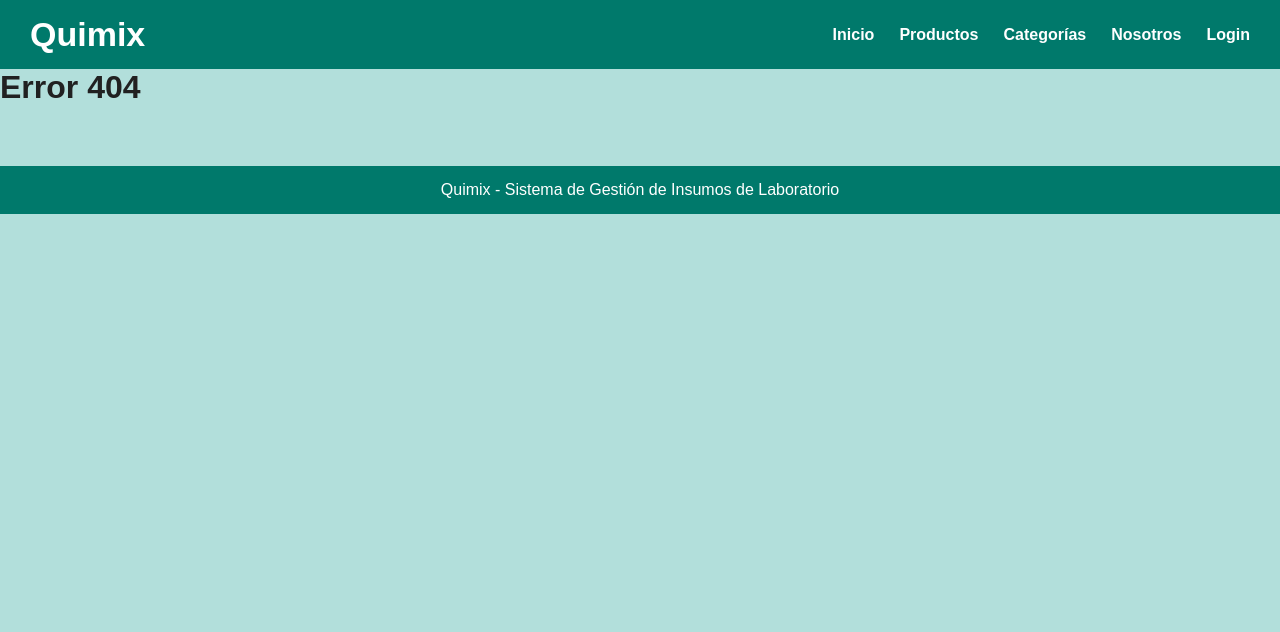
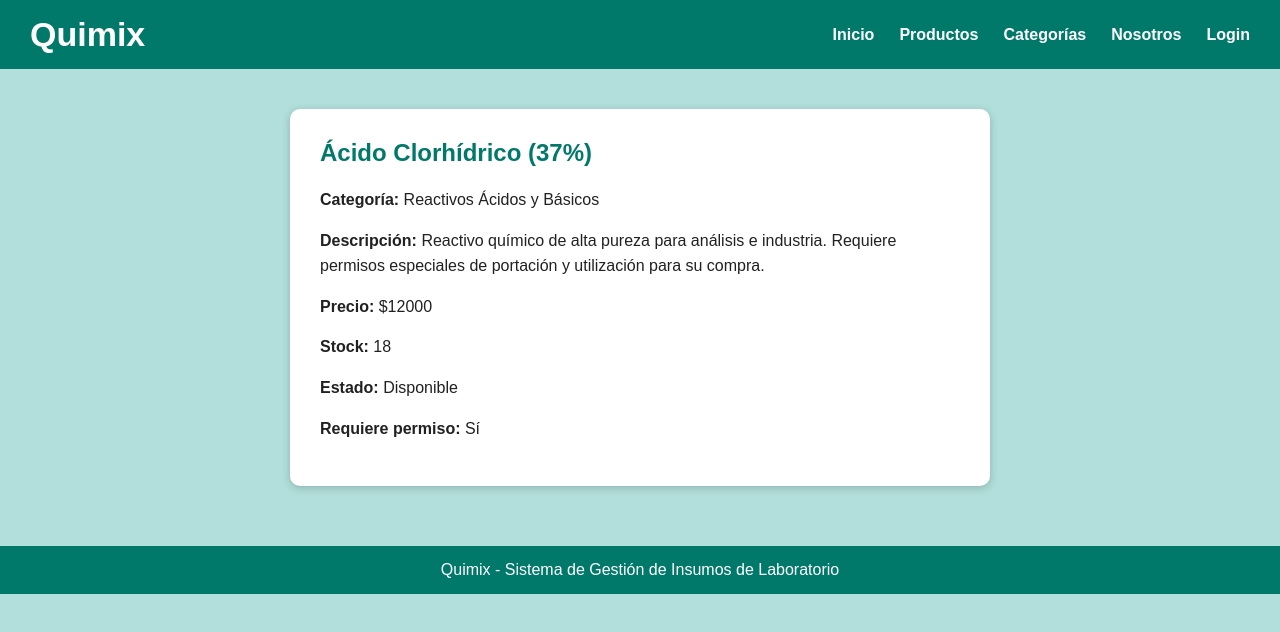
Before and after one commit to ana-d-30/parcial-2-react, a React (Vite) app: page /productos/1 in a window 1280 px wide. Before the commit this address had no page. Shown: the top 632 px of the page. Built offline with nearby package versions, Linux system fonts and the light colour scheme.

Commit message:
Agregar detalle de productos con useParams

```diff
--- a/src/App.jsx
+++ b/src/App.jsx
@@ -3,12 +3,15 @@ import { Routes, Route } from "react-router-dom";
 import Home from "./pages/Home";
 import Login from "./pages/Login";
 import Productos from "./pages/Productos";
+import DetalleProducto from "./pages/DetalleProducto";
 import Categorias from "./pages/Categorias";
 import Nosotros from "./pages/Nosotros";
 import NotFound from "./pages/NotFound";
 
 import Navbar from "./components/Navbar";
 import Footer from "./components/Footer";
+
+
 
 const App = () => {
     return (
@@ -19,6 +22,7 @@ const App = () => {
                 <Routes>
                     <Route path="/" element={<Home />} />
                     <Route path="/productos" element={<Productos />} />
+                    <Route path="/productos/:id" element={<DetalleProducto />} />
                     <Route path="/categorias" element={<Categorias />} />
                     <Route path="/nosotros" element={<Nosotros />} />
                     <Route path="/login" element={<Login />} />
--- a/src/components/ProductCard.jsx
+++ b/src/components/ProductCard.jsx
@@ -1,3 +1,4 @@
+import { Link } from "react-router-dom";
 import "../styles/productCard.css";
 
 const ProductCard = ({ producto }) => {
@@ -10,8 +11,6 @@ const ProductCard = ({ producto }) => {
                 <strong>Categoría:</strong> {producto.categoria}
             </p>
 
-            <p>{producto.descripcion}</p>
-
             <p>
                 <strong>Precio:</strong> ${producto.precio}
             </p>
@@ -20,14 +19,11 @@ const ProductCard = ({ producto }) => {
                 <strong>Stock:</strong> {producto.stock}
             </p>
 
-            <p>
-                <strong>Estado:</strong> {producto.estado}
-            </p>
-
-            <p>
-                <strong>Permiso:</strong>{" "}
-                {producto.requierePermiso ? "Sí" : "No"}
-            </p>
+            <Link to={`/productos/${producto.id}`}>
+                <button className="btn-detalle">
+                    Ver detalle
+                </button>
+            </Link>
 
         </div>
     );
--- /dev/null
+++ b/src/pages/DetalleProducto.jsx
@@ -0,0 +1,52 @@
+import { useParams } from "react-router-dom";
+import productos from "../data/productos.json";
+
+import "../styles/detalleProducto.css";
+
+const DetalleProducto = () => {
+
+    const { id } = useParams();
+
+    const producto = productos.find(
+        (producto) => producto.id == id
+    );
+
+    if (!producto) {
+        return <h2>Producto no encontrado</h2>;
+    }
+
+    return (
+        <section className="detalle-producto">
+
+            <h1>{producto.nombre}</h1>
+
+            <p>
+                <strong>Categoría:</strong> {producto.categoria}
+            </p>
+
+            <p>
+                <strong>Descripción:</strong> {producto.descripcion}
+            </p>
+
+            <p>
+                <strong>Precio:</strong> ${producto.precio}
+            </p>
+
+            <p>
+                <strong>Stock:</strong> {producto.stock}
+            </p>
+
+            <p>
+                <strong>Estado:</strong> {producto.estado}
+            </p>
+
+            <p>
+                <strong>Requiere permiso:</strong>{" "}
+                {producto.requierePermiso ? "Sí" : "No"}
+            </p>
+
+        </section>
+    );
+}
+
+export default DetalleProducto;
--- /dev/null
+++ b/src/styles/detalleProducto.css
@@ -0,0 +1,18 @@
+.detalle-producto{
+    width: 700px;
+    margin: 40px auto;
+    background-color: white;
+    padding: 30px;
+    border-radius: 10px;
+    box-shadow: 0px 2px 8px rgba(0,0,0,0.2);
+}
+
+.detalle-producto h1{
+    color: #00796B;
+    margin-bottom: 20px;
+}
+
+.detalle-producto p{
+    margin-bottom: 15px;
+    line-height: 1.6;
+}
--- a/src/styles/productCard.css
+++ b/src/styles/productCard.css
@@ -16,3 +16,19 @@
     margin-bottom: 10px;
     font-size: 15px;
 }
+
+.btn-detalle{
+    width: 100%;
+    margin-top: 15px;
+    padding: 10px;
+    background-color: #009688;
+    color: white;
+    border: none;
+    border-radius: 5px;
+    cursor: pointer;
+    font-size: 15px;
+}
+
+.btn-detalle:hover{
+    background-color: #00796B;
+}
```
